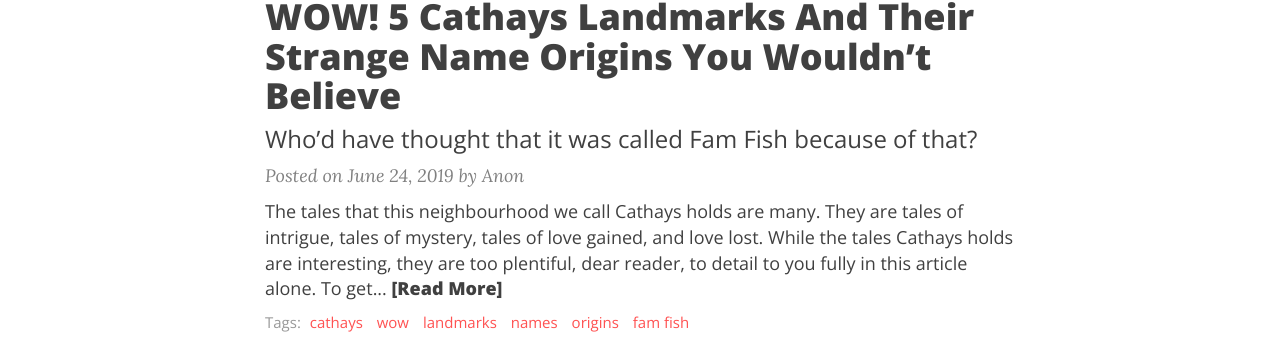
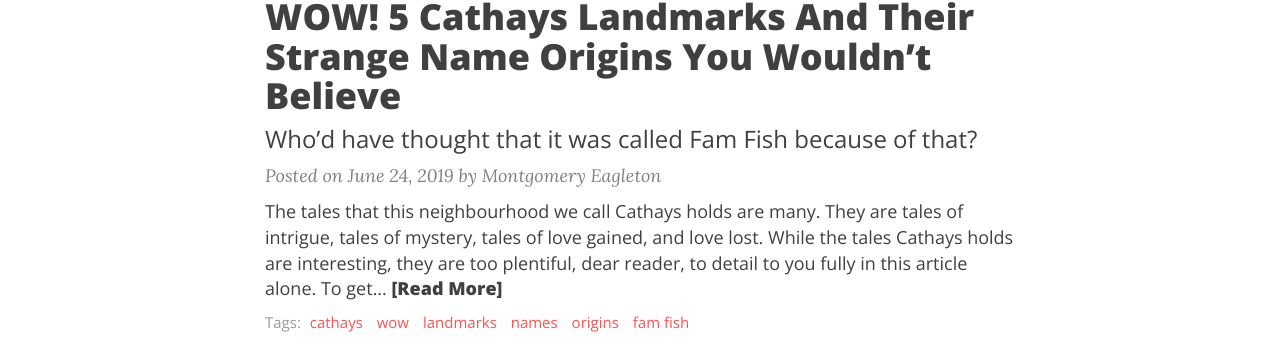
Before and after one commit to The-Dab/the-dab.github.io, a Jekyll site: the page built from index.html, in a window 1280 px wide and 900 px high, scrolled down 623 px. Shown: the part 96-454 px from the top of the window. Built offline with Jekyll 4.4.1, drawn with Linux system fonts in a browser that asks for light colours; nearby versions of some CDN libraries; the list of posts is cut into pages by our own code; some of the changed lines change nothing that is shown.

Commit message:
Fixed Author bug

```diff
--- a/index.html
+++ b/index.html
@@ -20,7 +20,7 @@
     </a>
 
     <p class="post-meta">
-      Posted on {{ post.date | date: "%B %-d, %Y" }}  by {% if page.author %}{{ page.author }}{% else %}Anon{% endif %}
+      Posted on {{ post.date | date: "%B %-d, %Y" }}  by {% if post.author %}{{ post.author }}{% else %}Anon{% endif %}
     </p>
 
     <div class="post-entry-container">
```
